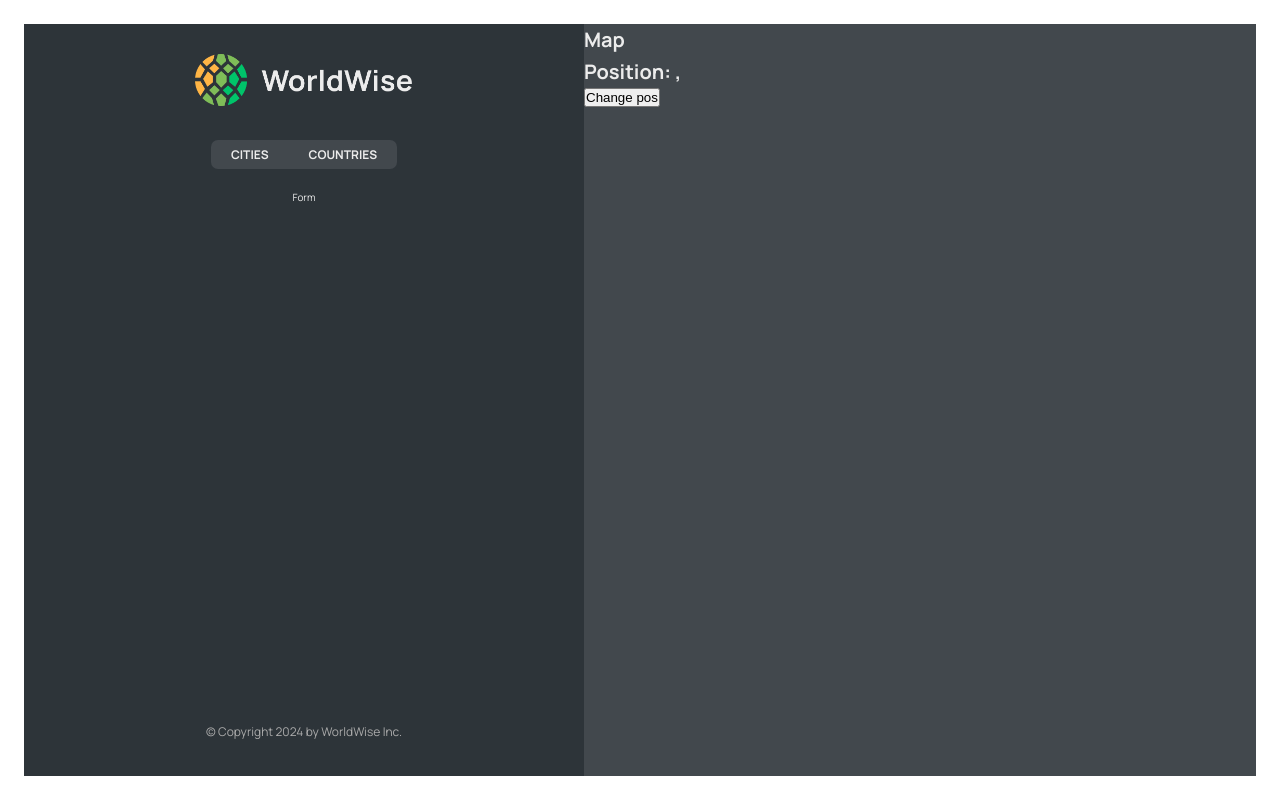
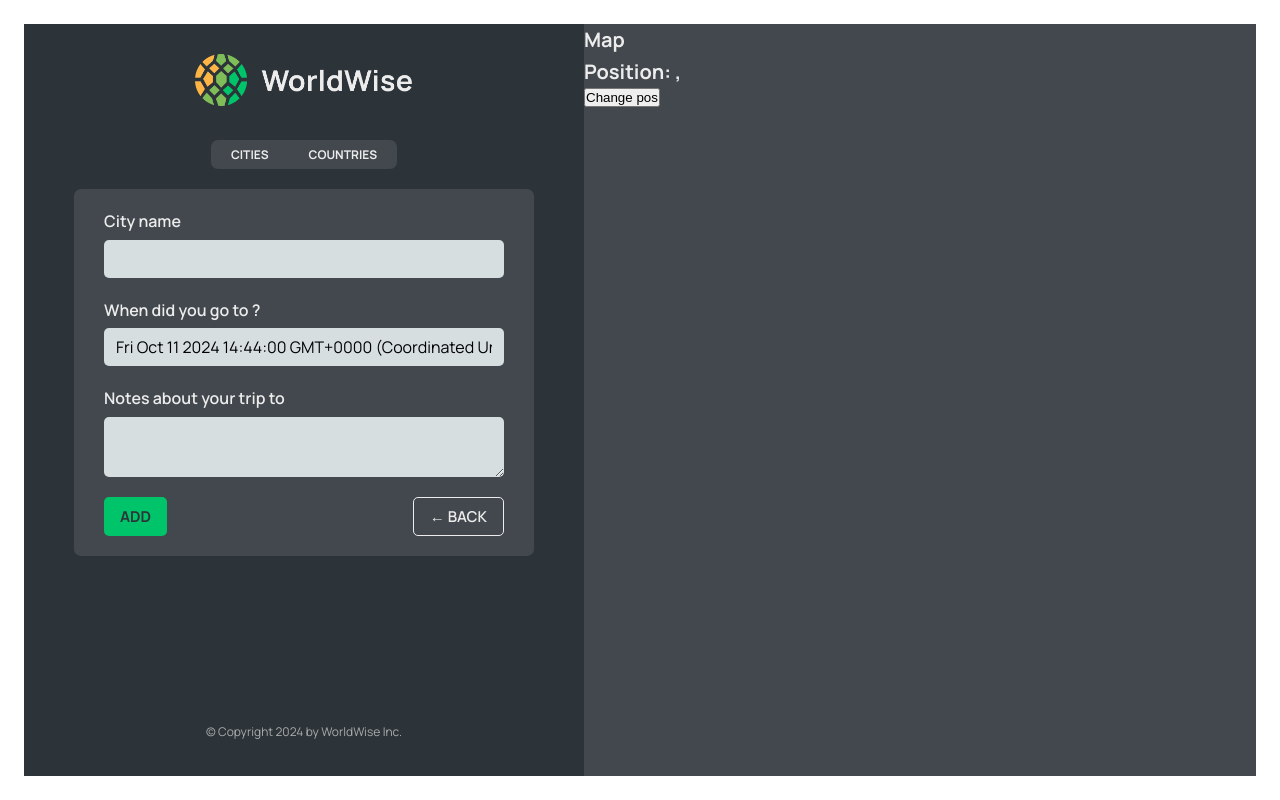
Before and after one commit to BunyakornGoko/World-wise, a React (Vite) app: page /app/form in a window 1280 px wide. Built offline with nearby package versions, Linux system fonts and the light colour scheme; data requests are answered from the project's data file.

Commit message:
use-navigate-hook

```diff
--- a/src/App.jsx
+++ b/src/App.jsx
@@ -10,6 +10,7 @@
 import CityList from "./components/CityList"
 import CountryList from "./components/CountryList"
 import City from "./components/City"
+import Form from "./components/Form"
 
 const BASE_URL = "http://localhost:9000"
 
@@ -53,7 +54,7 @@
             path="countries"
             element={<CountryList cities={cities} isLoading={isLoading} />}
           />
-          <Route path="form" element={<p>Form</p>} />
+          <Route path="form" element={<Form />} />
         </Route>
         <Route path="*" element={<PageNotFound />} />
       </Routes>
--- /dev/null
+++ b/src/components/Button.jsx
@@ -0,0 +1,9 @@
+import React from "react"
+import styles from "./Button.module.css"
+export default function Button({ children, onClick, type }) {
+  return (
+    <button onClick={onClick} className={`${styles.btn} ${styles[type]}`}>
+      {children}
+    </button>
+  )
+}
--- a/src/components/CityItem.jsx
+++ b/src/components/CityItem.jsx
@@ -11,8 +11,6 @@
 
 export default function CityItem({ city }) {
   const { cityName, emoji, date, id, position } = city
-
-  console.log(position)
 
   return (
     <li>
--- a/src/components/Form.jsx
+++ b/src/components/Form.jsx
@@ -1,22 +1,26 @@
 // "https://api.bigdatacloud.net/data/reverse-geocode-client?latitude=0&longitude=0"
 
-import { useState } from "react";
+import { useState } from "react"
 
-import styles from "./Form.module.css";
+import styles from "./Form.module.css"
+
+import Button from "./Button"
+import { useNavigate } from "react-router-dom"
 
 export function convertToEmoji(countryCode) {
   const codePoints = countryCode
     .toUpperCase()
     .split("")
-    .map((char) => 127397 + char.charCodeAt());
-  return String.fromCodePoint(...codePoints);
+    .map((char) => 127397 + char.charCodeAt())
+  return String.fromCodePoint(...codePoints)
 }
 
 function Form() {
-  const [cityName, setCityName] = useState("");
-  const [country, setCountry] = useState("");
-  const [date, setDate] = useState(new Date());
-  const [notes, setNotes] = useState("");
+  const [cityName, setCityName] = useState("")
+  const [country, setCountry] = useState("")
+  const [date, setDate] = useState(new Date())
+  const [notes, setNotes] = useState("")
+  const navigate = useNavigate()
 
   return (
     <form className={styles.form}>
@@ -49,11 +53,19 @@
       </div>
 
       <div className={styles.buttons}>
-        <button>Add</button>
-        <button>&larr; Back</button>
+        <Button type="primary">Add</Button>
+        <Button
+          type="back"
+          onClick={(e) => {
+            e.preventDefault()
+            navigate(-1)
+          }}
+        >
+          &larr; Back
+        </Button>
       </div>
     </form>
-  );
+  )
 }
 
-export default Form;
+export default Form
--- a/src/components/Map.jsx
+++ b/src/components/Map.jsx
@@ -1,11 +1,18 @@
-import { useSearchParams } from "react-router-dom"
+import { useNavigate, useSearchParams } from "react-router-dom"
 import styles from "./Map.module.css"
+
 export default function Map() {
+  const navigate = useNavigate()
   const [searchParams, setSearchParams] = useSearchParams()
   const lat = searchParams.get("lat")
   const lng = searchParams.get("lng")
   return (
-    <div className={styles.mapContainer}>
+    <div
+      className={styles.mapContainer}
+      onClick={() => {
+        navigate("form")
+      }}
+    >
       <h1>Map</h1>
       <h1>
         Position: {lat}, {lng}
```
